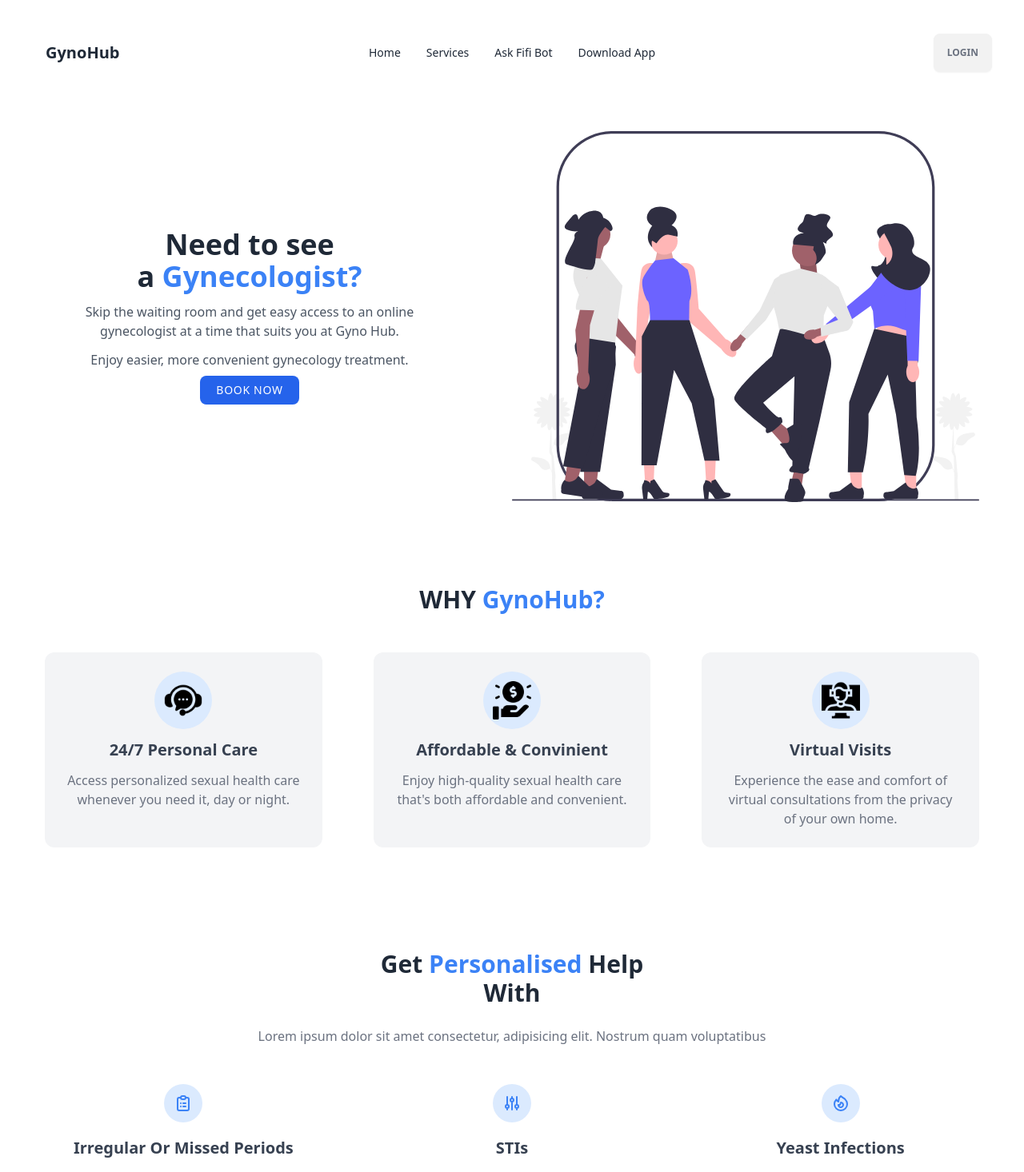
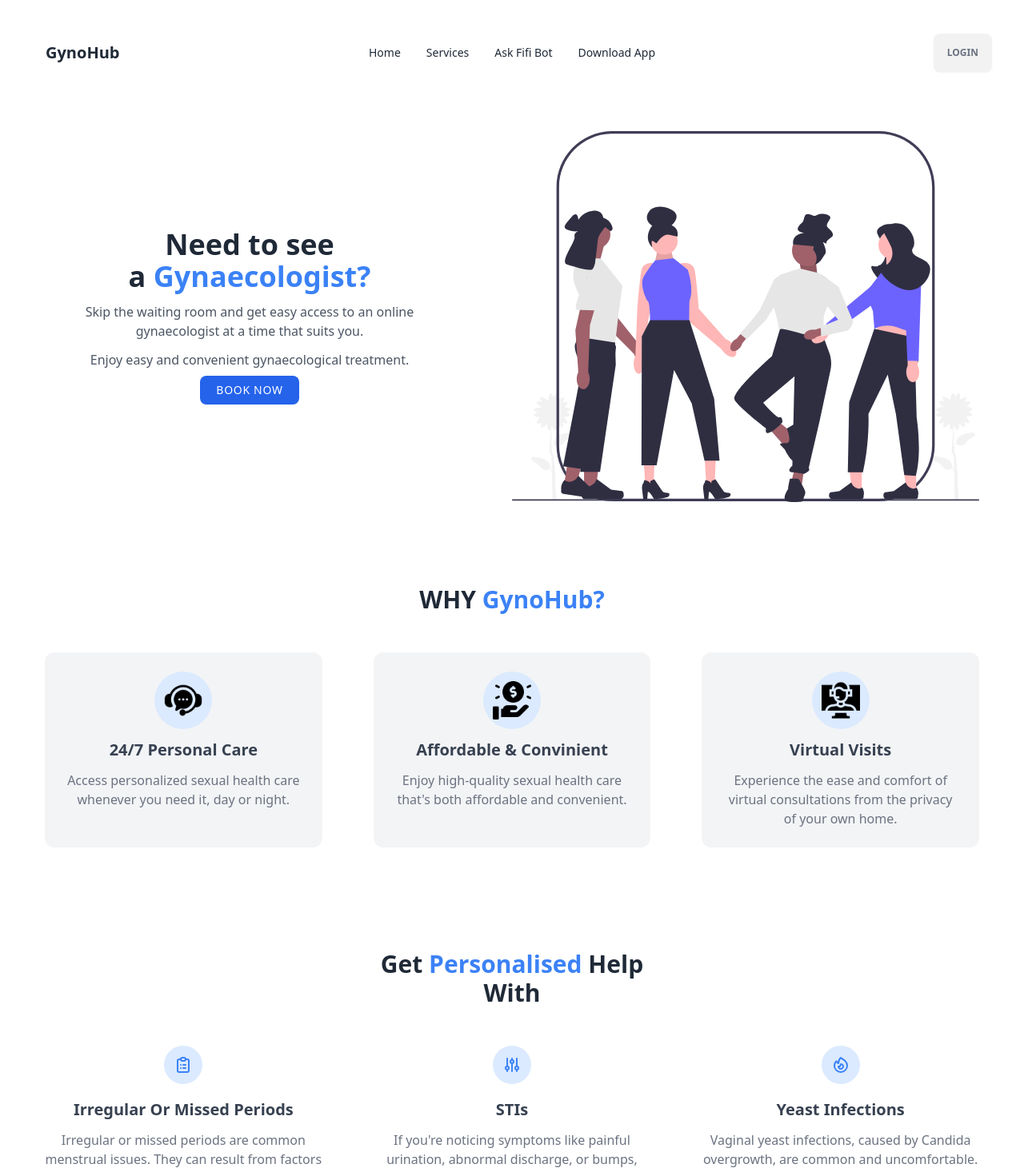
Before and after one commit to FionaK/gynohub, a React (Vite) app: page / in a window 1280 px wide. Shown: the top 1466 px of the page at 80% size. Built offline with nearby package versions, Linux system fonts and the light colour scheme; no server answers.

Commit message:
fix grammatical errors

```diff
--- a/src/components/Hero.jsx
+++ b/src/components/Hero.jsx
@@ -13,15 +13,15 @@ const Hero = () => {
 						<div class="lg:max-w-lg">
 							<h1 class="text-3xl font-semibold text-gray-800 dark:text-white lg:text-4xl">
 								Need to see <br /> a{" "}
-								<span class="text-blue-500 ">Gynecologist?</span>
+								<span class="text-blue-500 ">Gynaecologist?</span>
 							</h1>
 
 							<p class="mt-3  text-gray-600 dark:text-gray-400">
 								Skip the waiting room and get easy access to an online
-								<br /> gynecologist at a time that suits you at Gyno Hub.
+								<br /> gynaecologist at a time that suits you.
 							</p>
 							<p class="mt-3 text-gray-600 dark:text-gray-400">
-								Enjoy easier, more convenient gynecology treatment.
+								Enjoy easy and convenient gynaecological treatment.
 							</p>
 
 							<button class="w-full px-5 py-2 mt-2 text-sm tracking-wider text-white uppercase transition-colors duration-300 transform bg-blue-600 rounded-lg lg:w-auto hover:bg-blue-500 focus:outline-none focus:bg-blue-500">
--- a/src/components/Services.jsx
+++ b/src/components/Services.jsx
@@ -18,10 +18,10 @@ const Services = () => {
           with{" "}
         </h1>
 
-        <p class="mt-4 text-gray-500 xl:mt-6 dark:text-gray-300">
+        {/* <p class="mt-4 text-gray-500 xl:mt-6 dark:text-gray-300">
           Lorem ipsum dolor sit amet consectetur, adipisicing elit. Nostrum quam
           voluptatibus
-        </p>
+        </p> */}
 
         <div class="grid grid-cols-1 gap-8 mt-8 xl:mt-12 xl:gap-16 md:grid-cols-2 xl:grid-cols-3">
           <div class="space-y-3">
```
